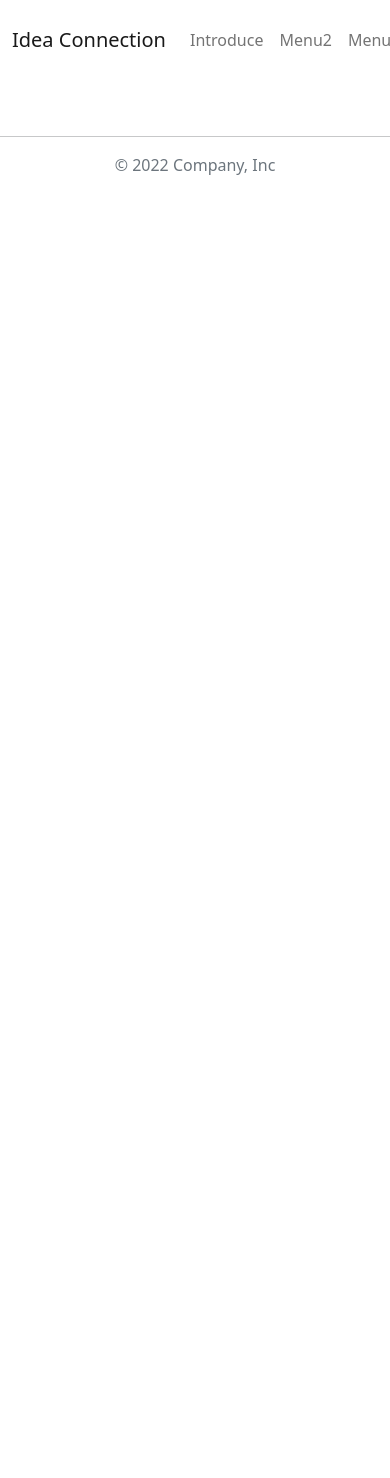
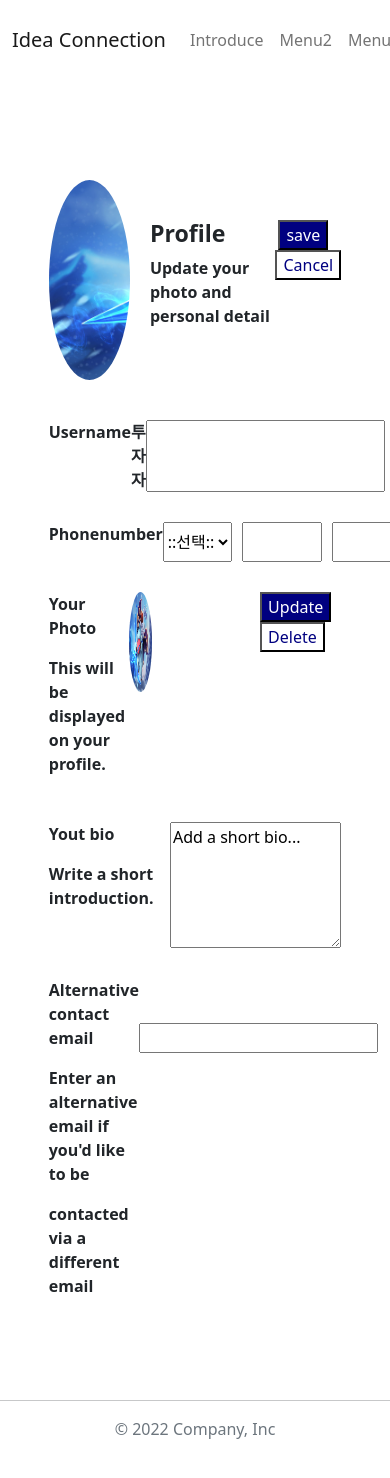
Before and after one commit to Solution-Challenge-Front/isgood, a React (Create React App) app: page /profile in a window 390 px wide. Shown: the top 1478 px of the page. Before the commit the page ends 844 px from the top, so only its background shows below. Built offline with nearby package versions, Linux system fonts and the light colour scheme.

Commit message:
main page

```diff
--- a/package.json
+++ b/package.json
@@ -9,7 +9,7 @@
     "aos": "^2.3.4",
     "bootstrap": "^5.2.3",
     "react": "^18.2.0",
-    "react-bootstrap": "^2.7.1",
+    "react-bootstrap": "^2.7.2",
     "react-dom": "^18.2.0",
     "react-router-dom": "^6.8.1",
     "react-scripts": "5.0.1",
--- a/src/App.js
+++ b/src/App.js
@@ -1,38 +1,39 @@
 //local page import
 import Navi from './tool/Navi';
+import MainPage from './page/main/main.js'
 import Introduce from './page/introduce/introduce';
 import SignupSelect from './page/Signup/SignupSelect.js';
 import Signup1 from './page/Signup/Signup1';
 import Signup2 from './page/Signup/Signup2';
+import Profile from "./page/profile/profile";
 //bootstrap import
 
 //hook import
-import {Route, Routes, useNavigate} from 'react-router-dom';
+import { Route, Routes, useNavigate } from "react-router-dom";
 
 //style import
-import './App.css';
+import "./App.css";
 
 function App() {
-
   let navigate = useNavigate();
 
   return (
     <div className="App">
       <Navi></Navi>
       <Routes>
+        <Route path='/' element={<MainPage /> } />
         <Route path='/introduce' element={<Introduce/>} />
         <Route path='/signupselect' element={<SignupSelect/>} />
         <Route path='/signup1' element={<Signup1/>} />
         <Route path='/signup2' element={<Signup2/>} />
+        <Route path="/profile" element={<Profile />} />
       </Routes>
 
       <footer className="py-3 my-4">
-        <hr/>
+        <hr />
         <p className="text-center text-muted">© 2022 Company, Inc</p>
       </footer>
     </div>
-
-
   );
 }
 
--- /dev/null
+++ b/src/page/main/main.css
@@ -0,0 +1,51 @@
+//<-- main
+.main-wrap {
+}
+
+.main-wrap .main-wrap-header {
+  text-align: left;
+  margin-top: 80px;
+  font-size: 16px;
+  line-height: 24px;
+  letter-spacing: 0.1px;
+  color: #23A6F0;
+}
+
+.main-wrap .main-wrap-headline {
+  text-align: left;
+  margin-top: 35px;
+  font-weight: 700;
+  font-size: 58px;
+  line-height: 80px;
+  letter-spacing: 0.2px;
+}
+
+.main-wrap .main-wrap-btns {
+  text-align: left;
+  margin-top: 35px;
+
+}
+.main-wrap .main-wrap-btns button {
+  width: 133px;
+  height: 52px;
+}
+.main-wrap .main-wrap-btns .main-btns-join {
+  background-color: #23A6F0;
+  color: #fff;
+  border-radius: 5px;
+  margin-right: 10px;
+  border: none;
+}
+
+.main-wrap .main-wrap-btns .main-btns-learn {
+  border-radius: 5px;
+  color: #23A6F0;
+  background: #fff;
+  border: 1px solid #23A6F0;
+}
+
+// main-->
+
+#main-img {
+  color: #999;
+}
--- /dev/null
+++ b/src/page/main/main.js
@@ -0,0 +1,37 @@
+import './main.css';
+import { useNavigate } from 'react-router-dom';
+
+function MainPage() {
+  let navigate = useNavigate();
+  return (
+    <>
+      <div className="container">
+        <div className="row main-wrap">
+          {/* main desc left */}
+          <div className="col-md-8">
+            <h5 className='main-wrap-header'>
+              idea Connection
+            </h5>
+            <h1 className='main-wrap-headline'>
+              Anyone can<br/> implement an<br/> idea
+            </h1>
+            <div className='main-wrap-btns'>
+              <button className='main-btns-join' onClick={() => { navigate('/signupselect')}}>Join Us</button>
+              <button className='main-btns-learn' onClick={() => { navigate('/introduce') }}>Learn More</button>
+            </div>
+          </div>
+          {/* main desc left end */}
+
+          {/* main img */}
+          <div className="col-md-4">
+            <div className='main-img'>
+            </div>
+          </div>
+          {/* main img end */}
+        </div>
+      </div>
+    </>
+  )
+}
+
+export default MainPage;
--- /dev/null
+++ b/src/page/profile/profile.css
@@ -0,0 +1,116 @@
+.profile {
+  width: 75%;
+  margin: auto;
+  margin-top: 100px;
+  font-weight: bold;
+}
+
+.profileHead {
+  display: flex;
+  flex-direction: row;
+  margin-bottom: 40px;
+}
+.headPic {
+  width: 200px;
+  height: 200px;
+  border-radius: 70%;
+  overflow: hidden;
+  margin-right: 20px;
+}
+.headContext {
+  display: flex;
+  flex-direction: column;
+  margin-top: 40px;
+  text-align: left;
+}
+.headContext > h3 {
+  font-weight: bold;
+}
+.isSave {
+  margin-top: 40px;
+  margin-left: auto;
+}
+.profileContanier {
+  display: flex;
+  flex-direction: column;
+}
+.userName {
+  display: flex;
+  flex-direction: row;
+  margin-bottom: 30px;
+}
+.userName > p {
+  text-align: left;
+  width: 350px;
+}
+.userName > div {
+  width: 50px;
+  text-align: center;
+}
+.userName > input {
+  width: 600px;
+}
+
+.phoneNum {
+  display: flex;
+  flex-direction: row;
+  margin-bottom: 30px;
+}
+.phoneNum > p {
+  text-align: left;
+  width: 350px;
+}
+.phoneNum > select {
+  margin-right: 10px;
+  width: 80px;
+}
+.phoneNum > input {
+  margin-right: 10px;
+  width: 80px;
+}
+.yourPhoto {
+  display: flex;
+  flex-direction: row;
+  margin-bottom: 30px;
+}
+.yourPhoto > div {
+  text-align: left;
+  width: 350px;
+}
+.yourPhoto > img {
+  width: 100px;
+  height: 100px;
+  border-radius: 70%;
+  overflow: hidden;
+  margin-right: 20px;
+}
+.isUpdate {
+  margin-left: 30%;
+}
+
+.youtBio {
+  display: flex;
+  flex-direction: row;
+  margin-bottom: 30px;
+}
+
+.youtBio > div {
+  text-align: left;
+  width: 350px;
+}
+
+.email {
+  display: flex;
+  flex-direction: row;
+  margin-bottom: 30px;
+}
+.email > div {
+  text-align: left;
+  width: 350px;
+}
+.email > input {
+  margin-top: 45px;
+  margin-right: 10px;
+  height: 30px;
+  width: 600px;
+}
--- /dev/null
+++ b/src/page/profile/profile.js
@@ -0,0 +1,99 @@
+import React, { useEffect } from "react";
+import "./profile.css";
+import "../../App.css";
+function Profile() {
+  return (
+    <div className="profile">
+      <div className="profileHead">
+        <div className="headPic">
+          <img src={process.env.PUBLIC_URL + "/lol.jpg"} width="360px" />
+        </div>
+        <div className="headContext">
+          <h3>Profile</h3>
+          <p>Update your photo and personal detail</p>
+        </div>
+        <div className="isSave">
+          <button
+            style={{ background: "navy", color: "white", marginRight: "10px" }}
+          >
+            save
+          </button>
+          <button style={{ background: "white", color: "navy" }}>Cancel</button>
+        </div>
+      </div>
+      <div className="profileContanier">
+        <div className="userName">
+          <p>Username</p>
+          <div>투자자 </div>
+          <input
+            onChange={(e) => {
+              console.log(e.target.value);
+            }}
+          />
+        </div>
+        <div className="phoneNum">
+          <p>Phonenumber</p>
+          <select id="txtMobile1">
+            <option value="">::선택::</option>
+            <option value="011">011</option>
+            <option value="016">016</option>
+            <option value="017">017</option>
+            <option value="019">019</option>
+            <option value="010">010</option>
+          </select>
+          <input
+            type="text"
+            id="txtMobile2"
+            size="4"
+            onkeypress="onlyNumber();"
+          />
+          <input type="text" id="txtMobile3" size="4" />
+        </div>
+        <div className="yourPhoto">
+          <div className="photoContext">
+            <p>Your Photo</p>
+            <p>This will be displayed on your profile.</p>
+          </div>
+
+          <img src={process.env.PUBLIC_URL + "/lol.jpg"} />
+          <div className="isUpdate">
+            <button
+              style={{
+                background: "navy",
+                color: "white",
+                marginRight: "10px",
+              }}
+            >
+              Update
+            </button>
+            <button style={{ background: "white", color: "navy" }}>
+              Delete
+            </button>
+          </div>
+        </div>
+        <div className="youtBio">
+          <div className="bioContext">
+            <p>Yout bio</p>
+            <p>Write a short introduction.</p>
+          </div>
+          <textarea id="story" name="story" rows="5" cols="50">
+            Add a short bio...
+          </textarea>
+        </div>
+        <div className="email">
+          <div className="youEmail">
+            <p>Alternative contact email</p>
+            <p>Enter an alternative email if you'd like to be</p>
+            <p>contacted via a different email</p>
+          </div>
+          <input
+            onChange={(e) => {
+              console.log(e.target.value);
+            }}
+          />
+        </div>
+      </div>
+    </div>
+  );
+}
+export default Profile;
--- a/src/tool/Navi.js
+++ b/src/tool/Navi.js
@@ -6,7 +6,7 @@ function Navi(){
         <div>
             <Navbar id="nav" bg="ligth" variant="ligth">
                 <Container>
-                    <Navbar.Brand href="#home">Idea Connection</Navbar.Brand>
+                    <Navbar.Brand href="/">Idea Connection</Navbar.Brand>
                     <Nav>
                         <Nav.Link href="/introduce">Introduce</Nav.Link>
                         <Nav.Link href="#">Menu2</Nav.Link>
```
Also changed, not shown: src/page/introduce/introduce.css (+6 -7 lines), public/lol.jpg (added), 1 other file (tests, documents, lock files or other folders).
